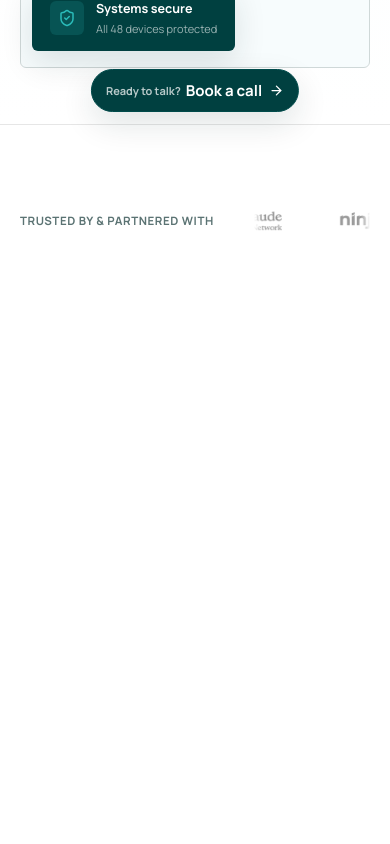
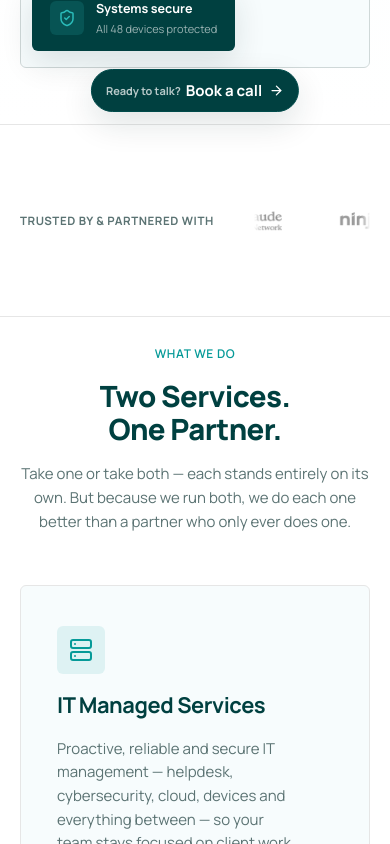
Before and after one commit to IC31-AT/2026_website, a Next.js app: page / in a window 390 px wide. Shown: the part 720-1564 px from the top of the page. Built offline with nearby package versions, Linux system fonts and the light colour scheme.

Commit message:
snappy scroll and tablet page breaks

```diff
--- a/src/app/globals.css
+++ b/src/app/globals.css
@@ -69,10 +69,11 @@ img, video { max-width: 100%; }
   .at-footer-grid { grid-template-columns: 1fr 1fr !important; gap: 32px 24px !important; }
 }
 
-@media (max-width: 640px) {
-  /* On phones navigation is an unobtrusive floating control, not a full
-     branded header. The drawer retains the complete logo and navigation once
-     opened, while the page gets its vertical space back. */
+@media (max-width: 900px) {
+  /* On tablets and phones navigation is an unobtrusive floating control, not a
+     full branded header — the only difference between the two is scale. The
+     drawer retains the complete logo and navigation once opened, while the page
+     gets its vertical space back. */
   .at-site-nav {
     left: auto !important;
     width: auto !important;
@@ -147,11 +148,11 @@ img, video { max-width: 100%; }
   .at-footer-logo-icon { display: block !important; }
 }
 
-/* Home hero — bespoke mobile layout: the whole stack (text + buttons +
+/* Home hero — bespoke mobile/tablet layout: the whole stack (text + buttons +
    media + floating badges) fits within ONE screen. The section is a
    100svh flex column; text/buttons take their natural height and the
    media block flex-grows to fill the remaining space to the fold. */
-@media (max-width: 768px) {
+@media (max-width: 900px) {
   .at-hero-grid {
     grid-template-columns: 1fr !important;
     display: flex !important;
@@ -175,14 +176,30 @@ img, video { max-width: 100%; }
   .at-hero-badge-r { right: 12px !important; top: 12px !important; min-width: 0 !important; }
 }
 
-/* The homepage is designed as a sequence of phone-sized scenes. Snap only
-   this page: longer service and case-study routes remain free-scrolling. */
-@media (max-width: 640px) {
-  html:has(.at-home-page) { scroll-snap-type: y mandatory; }
-  .at-home-page > section {
+/* The homepage is designed as a sequence of viewport-sized scenes. Snap only
+   this page: longer service and case-study routes remain free-scrolling.
+   Only the tagged .at-snap-scene sections snap — the long-form FAQ and footer
+   at the foot of the page are left out, and 'proximity' (not 'mandatory')
+   keeps them freely scrollable rather than trapping the reader mid-section. */
+@media (max-width: 900px) {
+  html:has(.at-home-page) { scroll-snap-type: y proximity; }
+  .at-home-page .at-snap-scene {
     min-height: 100svh;
     scroll-snap-align: start;
     scroll-snap-stop: always;
+  }
+  /* Content scenes (everything but the bespoke hero) centre their content in
+     the viewport and shed the desktop section padding, so each scene fills one
+     screen without the tall dead-space above and below that used to push the
+     section past the fold. */
+  .at-home-page .at-snap-scene:not(.at-hero) {
+    display: flex;
+    flex-direction: column;
+    justify-content: center;
+  }
+  .at-home-page .at-snap-scene:not(.at-hero) > div {
+    padding-block: clamp(28px, 7vw, 48px) !important;
+    width: 100%;
   }
 }
 
@@ -209,14 +226,11 @@ img, video { max-width: 100%; }
 .at-tstc-track::-webkit-scrollbar { display: none; }
 .at-tstc-card { scroll-snap-align: start; }
 
-/* Tablet: one full-width card column in view (two stacked), swipe for more. */
+/* Tablet & phone: drop to a single row — one card per view — so nothing stacks
+   tall. Inside each card the person/quote split stacks (person on top, quote
+   below). Same treatment either size, just scaled. */
 @media (max-width: 900px) {
-  .at-tstc-track { grid-auto-columns: min(90vw, 560px); }
-}
-/* Phone: drop to a single row — one card per view — so nothing stacks tall.
-   Inside each card the person/quote split stacks (person on top, quote below). */
-@media (max-width: 640px) {
-  .at-tstc-track { grid-template-rows: auto; grid-auto-columns: 84vw; }
+  .at-tstc-track { grid-template-rows: auto; grid-auto-columns: min(84vw, 560px); }
   .at-tstc-main { flex-direction: column !important; gap: 16px !important; }
   .at-tstc-person {
     flex-basis: auto !important;
--- a/src/app/page.tsx
+++ b/src/app/page.tsx
@@ -60,7 +60,7 @@ export default function HomePage() {
       <SiteNav active="home" theme="light" />
 
       {/* 1. HERO */}
-      <section style={{ position: 'relative', overflow: 'hidden', background: 'linear-gradient(180deg, var(--at-grey) 0%, #ffffff 100%)' }}>
+      <section className="at-snap-scene at-hero" style={{ position: 'relative', overflow: 'hidden', background: 'linear-gradient(180deg, var(--at-grey) 0%, #ffffff 100%)' }}>
         <div className="at-hero-grid" style={{ maxWidth: 1200, margin: '0 auto', padding: 'clamp(128px, 22vw, 168px) clamp(20px, 5vw, 32px) clamp(56px, 10vw, 96px)', display: 'grid', gridTemplateColumns: '1.05fr 1fr', gap: 72, alignItems: 'stretch' }}>
           <div style={{ display: 'flex', flexDirection: 'column', gap: 28 }}>
             <span className={eyebrow}>The Strategic Tech Partner for Creative Agencies</span>
@@ -110,7 +110,7 @@ export default function HomePage() {
 
       {/* 3. SERVICE — two standalone services, one partner. Replaces the old
           separate Futureproofing Services + IT Services outcome blocks. */}
-      <section id="services" style={{ background: '#fff' }}>
+      <section id="services" className="at-snap-scene" style={{ background: '#fff' }}>
         <div style={{ maxWidth: 1200, margin: '0 auto', padding: '112px 32px 112px' }}>
           <div data-reveal style={{ display: 'flex', flexDirection: 'column', alignItems: 'center', textAlign: 'center', gap: 16, maxWidth: 680, margin: '0 auto 52px' }}>
             <span className={eyebrow}>What We Do</span>
@@ -140,7 +140,7 @@ export default function HomePage() {
       </section>
 
       {/* 4. TESTIMONIALS — one carousel of client cards */}
-      <section className="at-home-testimonials" style={{ position: 'relative', background: 'var(--at-cyprus)', overflow: 'hidden' }}>
+      <section className="at-home-testimonials at-snap-scene" style={{ position: 'relative', background: 'var(--at-cyprus)', overflow: 'hidden' }}>
         {/* eslint-disable-next-line @next/next/no-img-element */}
         <img src="/assets/blob-scene-1.svg" alt="" style={{ position: 'absolute', inset: 0, width: '100%', height: '100%', objectFit: 'cover', opacity: 0.5, pointerEvents: 'none' }} />
         <div style={{ position: 'relative', maxWidth: 1200, margin: '0 auto', padding: '96px 32px 104px' }}>
@@ -150,7 +150,7 @@ export default function HomePage() {
 
       {/* 5. RESULTS — count-up stats. Reuses the existing data-countup pattern
           (reduced-motion + formatting handled in siteMotion.ts). */}
-      <section className="at-results-section" style={{ background: '#fff', borderTop: '1px solid var(--border-default)' }}>
+      <section className="at-results-section at-snap-scene" style={{ background: '#fff', borderTop: '1px solid var(--border-default)' }}>
         <div style={{ maxWidth: 1200, margin: '0 auto', padding: '104px 32px 96px' }}>
           <div data-reveal style={{ display: 'flex', flexDirection: 'column', alignItems: 'center', textAlign: 'center', gap: 14, maxWidth: 640, margin: '0 auto 52px' }}>
             <h2 style={{ margin: 0, fontSize: 38, lineHeight: 1.15, letterSpacing: '-0.02em', fontWeight: 800, color: 'var(--text-heading)', textWrap: 'balance' }}>The Numbers Behind It</h2>
@@ -194,7 +194,7 @@ export default function HomePage() {
       </section>
 
       {/* 6. FINAL CTA */}
-      <section id="contact" style={{ background: 'var(--surface-subtle)', borderTop: '1px solid var(--border-default)' }}>
+      <section id="contact" className="at-snap-scene" style={{ background: 'var(--surface-subtle)', borderTop: '1px solid var(--border-default)' }}>
         <div style={{ maxWidth: 760, margin: '0 auto', padding: '108px 32px 116px', display: 'flex', flexDirection: 'column', alignItems: 'center', textAlign: 'center', gap: 22 }}>
           <div data-reveal style={{ display: 'flex', flexDirection: 'column', alignItems: 'center', gap: 22 }}>
             <h2 style={{ margin: 0, fontSize: 42, lineHeight: 1.12, letterSpacing: '-0.02em', fontWeight: 800, color: 'var(--text-heading)', textWrap: 'balance' }}>Not Sure Which You Need?</h2>
```
